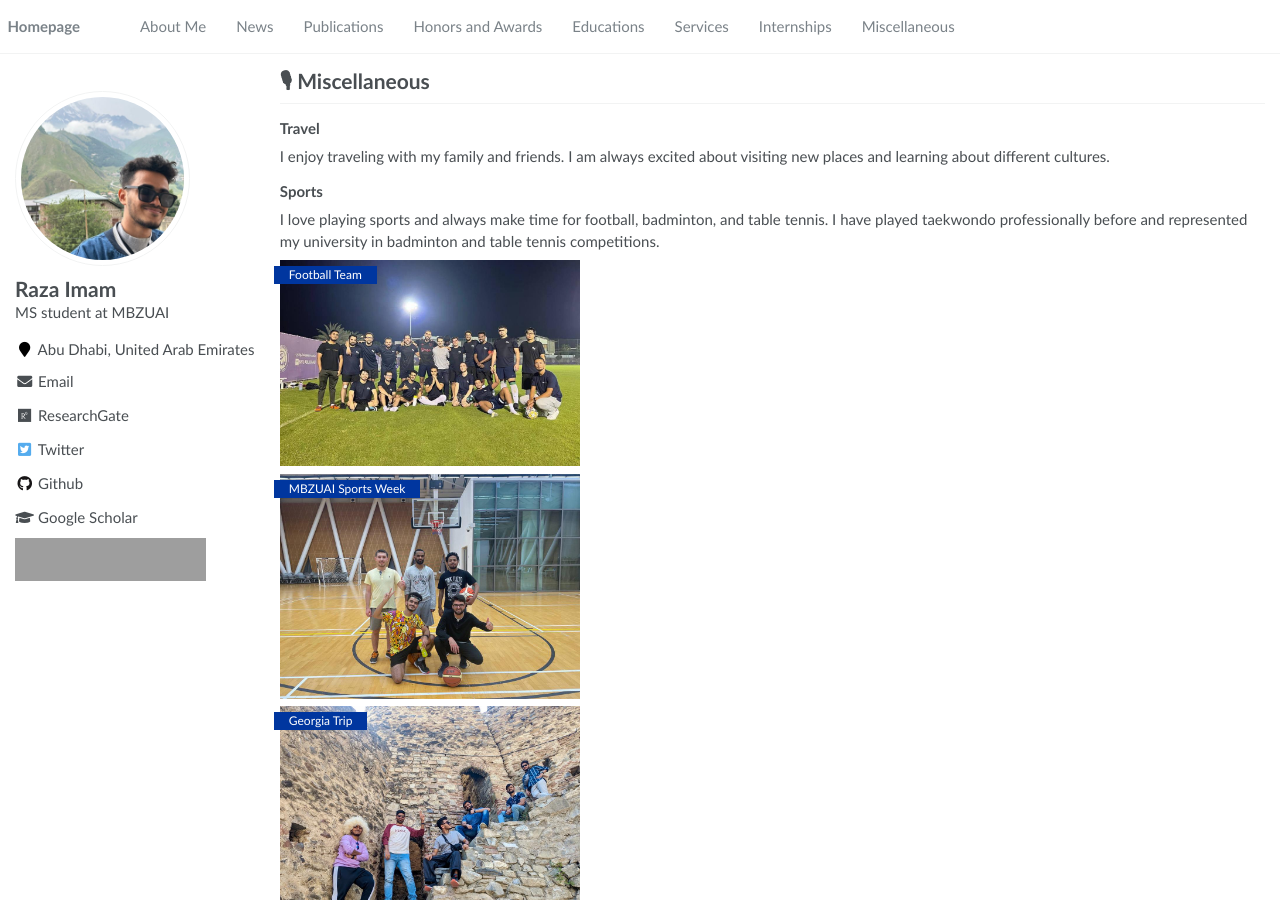
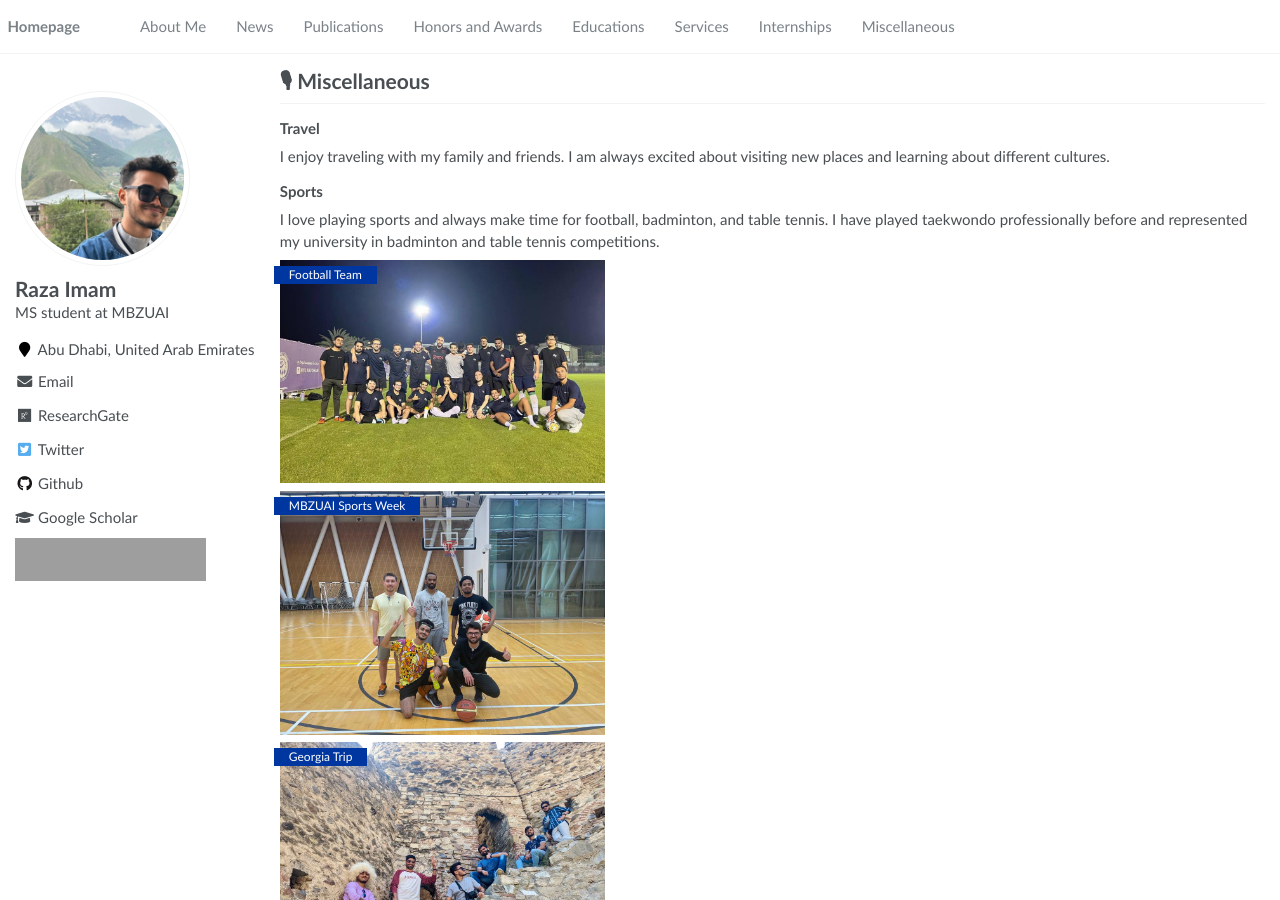
Before and after one commit to Razaimam45/razaimam45.github.io, a Jekyll site: the page built from _pages/about.md, in a window 1280 px wide and 900 px high, scrolled down 3331 px. Built offline with Jekyll 4.4.1, drawn with Linux system fonts in a browser that asks for light colours; grey boxes are pictures that could not be loaded.

Commit message:
Latest Update

```diff
--- a/_pages/includes/others.md
+++ b/_pages/includes/others.md
@@ -45,6 +45,6 @@ My girlfriend and I have three cats together, they are very adorable and have br
 <img src="../../images/cat4.jpeg" width = "300" alt="图片名称" align=center />
 <img src="../../images/cat2.jpeg" width = "300" alt="图片名称" align=center />  -->
 
-<div class="badge">Football Team</div><img src='images/RAZA_football.jpeg' alt="sym" width="300"/>
-<div class="badge">MBZUAI Sports Week</div><img src='images/RAZA_basketball.jpeg' alt="sym" width="300"/>
-<div class="badge">Georgia Trip</div><img src='images/RAZA_travel.jpeg' alt="sym" width="300"/>
+<div class="badge">Football Team</div><img src='images/RAZA_football.jpeg' alt="sym" width="33%"/>
+<div class="badge">MBZUAI Sports Week</div><img src='images/RAZA_basketball.jpeg' alt="sym" width="33%"/>
+<div class="badge">Georgia Trip</div><img src='images/RAZA_travel.jpeg' alt="sym" width="33%"/>
```
